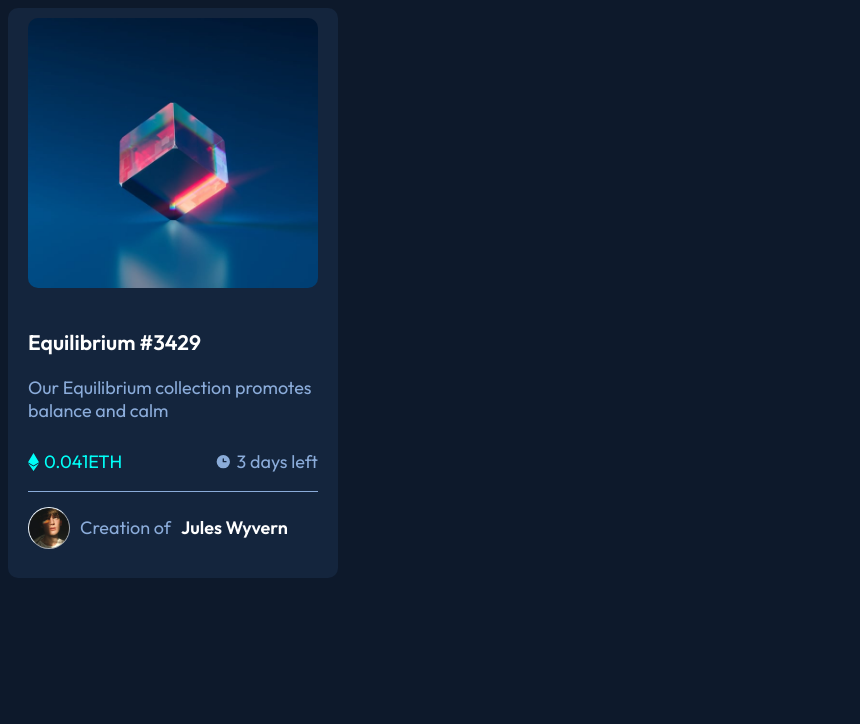
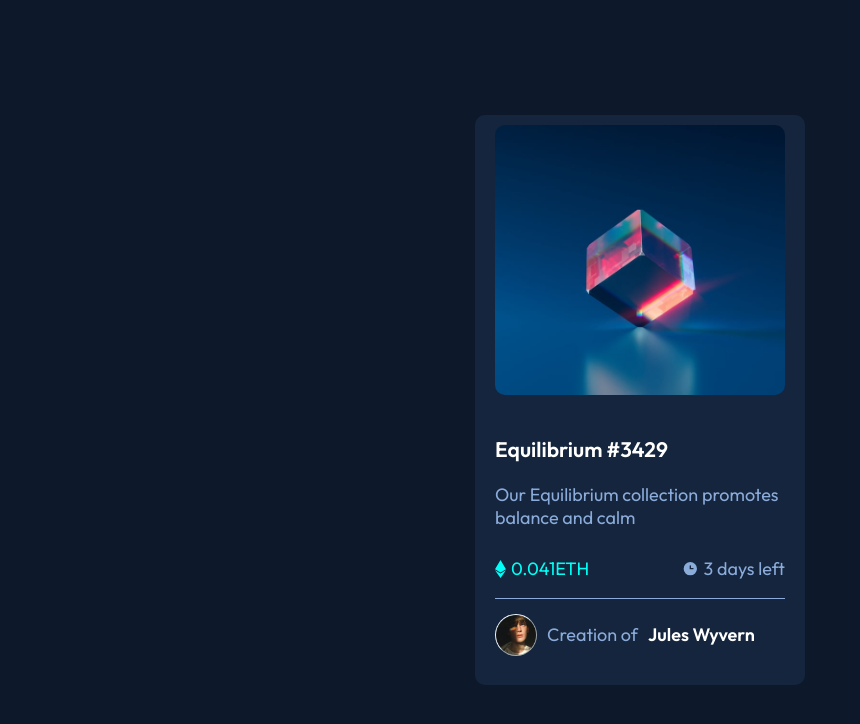
Before and after one commit to yagz77/NFT-preview-card-component, a plain HTML site: page index.html in a window 1280 px wide. Shown: the whole page, without its empty margins (0-860 px from the left). Drawn offline with Linux system fonts and the light colour scheme.

Commit message:
first commit

```diff
--- a/index.html
+++ b/index.html
@@ -8,6 +8,7 @@
                     <link rel="stylesheet" href="style.css">
 </head>
 <body>
+        <div style="display: flex;justify-content: center;align-items: center;height: 100vh;">
                      <div style="width: 330px;height: 570px;background-color: hsl(216, 50%, 16%);border-radius: 10px;">
                                         <div style="display: flex; justify-content:center;">
                                                  <img src="./images/image-equilibrium.jpg" alt="" style="width: 290px;height: 270px;margin-top: 10px;border-radius: 10px;">
@@ -44,5 +45,6 @@
 
                     </div>
 
+            </div>
 </body>
 </html>
--- a/style.css
+++ b/style.css
@@ -4,6 +4,8 @@
 body {
                     font-size: 18px;
                  background-color:  hsl(217, 54%, 11%);
+                 margin: 0;
+                 padding: 0;
 }
 
 .h3{
```
